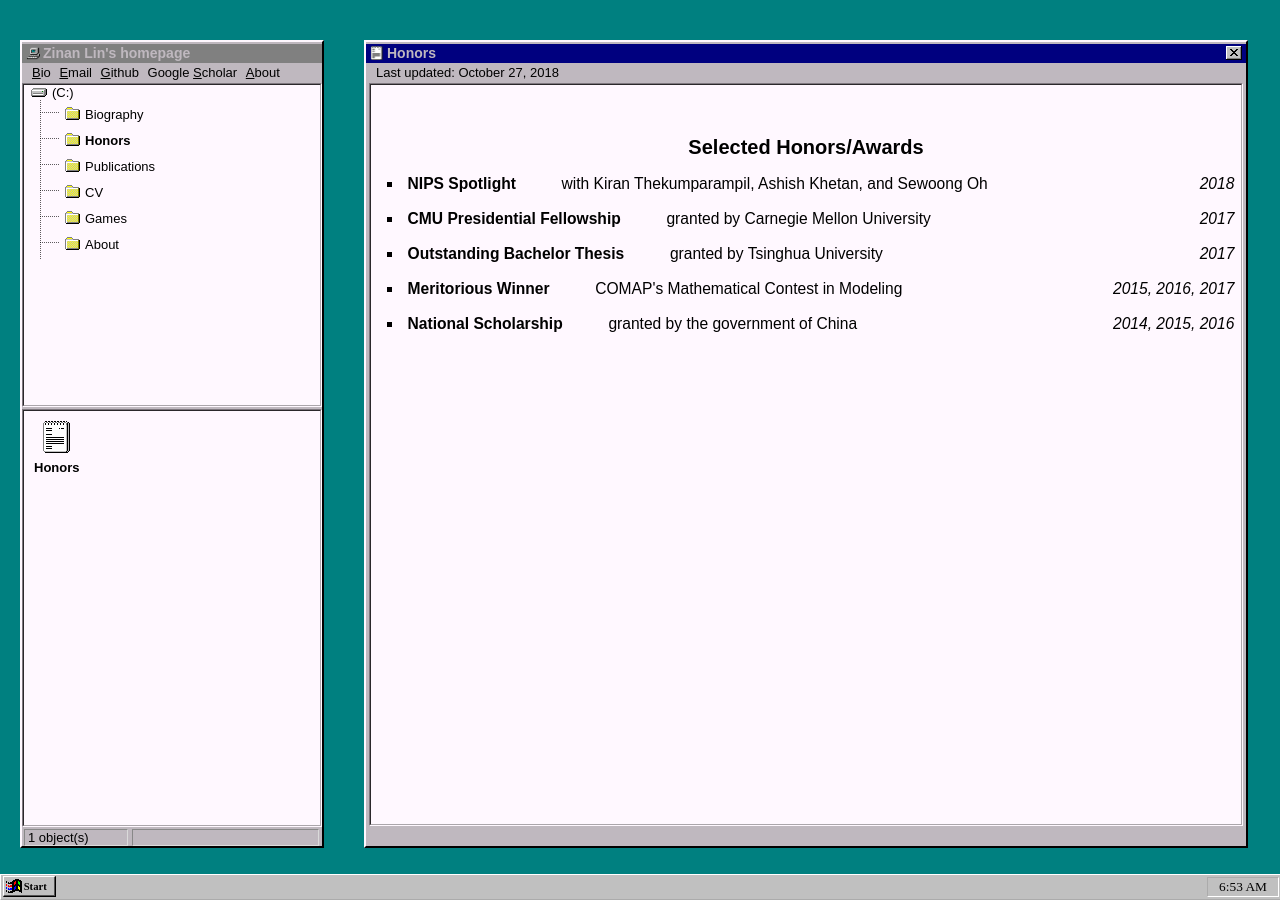
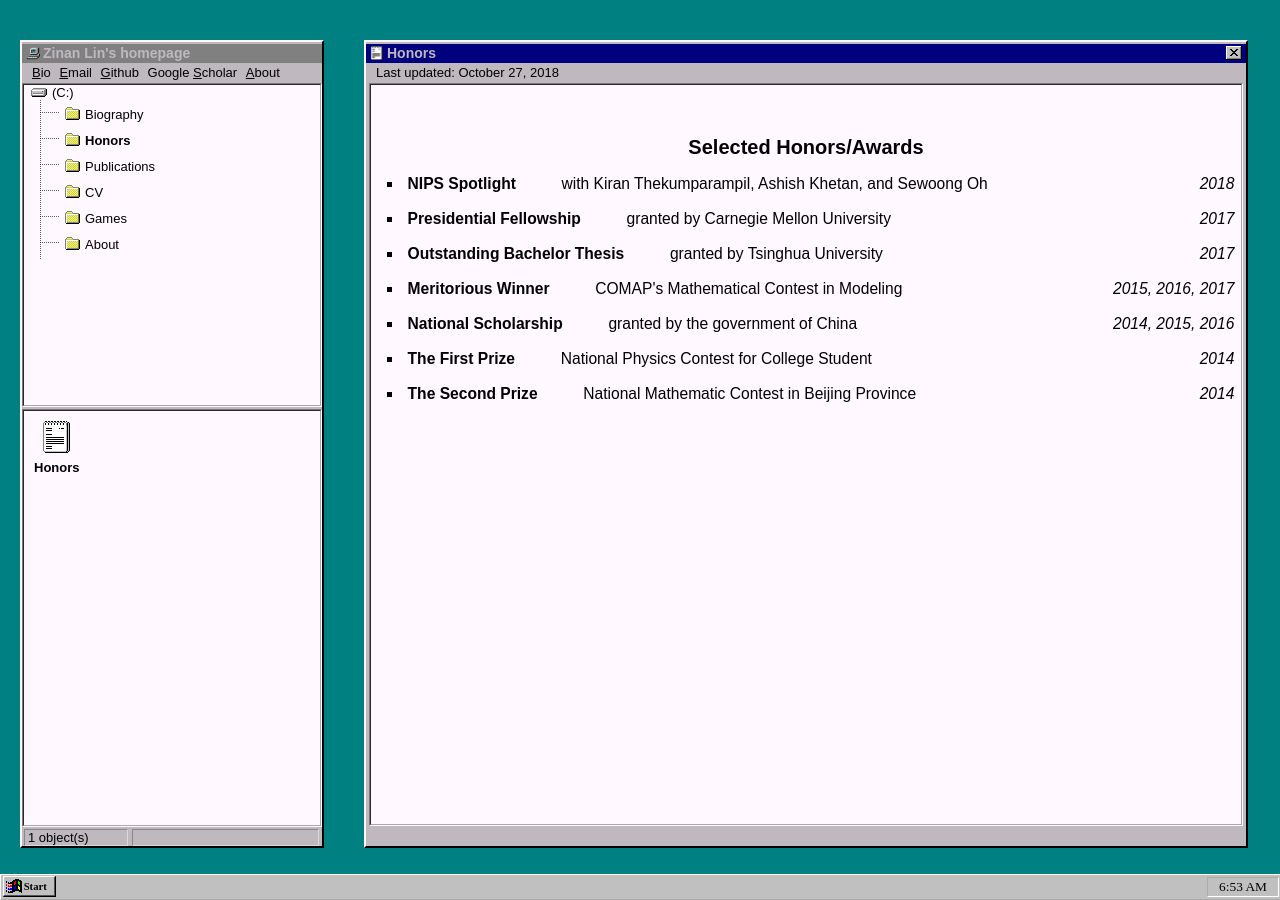
Before and after one commit to fjxmlzn/fjxmlzn.github.io, a Jekyll site: the page built from _honors/honors.html, in a window 1280 px wide. Built offline with Jekyll 4.4.1, drawn with Linux system fonts in a browser that asks for light colours.

Commit message:
update CV, honors, and publications

```diff
--- a/_honors/honors.html
+++ b/_honors/honors.html
@@ -35,7 +35,7 @@ permalink: /honors/index.html
         <span class='honor_year'>2018</span>
     </li>
     <li class='honor_li'>
-        <span class='honor_title'>CMU Presidential Fellowship</span>
+        <span class='honor_title'>Presidential Fellowship</span>
         <span class="honor_content">granted by Carnegie Mellon University</span>
         <span class='honor_year'>2017</span>
     </li>
@@ -54,4 +54,14 @@ permalink: /honors/index.html
         <span class="honor_content">granted by the government of China</span>
         <span class='honor_year'>2014, 2015, 2016</span>
     </li>
+    <li class='honor_li'>
+        <span class='honor_title'>The First Prize</span>
+        <span class="honor_content">National Physics Contest for College Student</span>
+        <span class='honor_year'>2014</span>
+    </li>
+    <li class='honor_li'>
+        <span class='honor_title'>The Second Prize</span>
+        <span class="honor_content">National Mathematic Contest in Beijing Province</span>
+        <span class='honor_year'>2014</span>
+    </li>
 </ul>
--- a/_publications/publications.html
+++ b/_publications/publications.html
@@ -83,7 +83,7 @@ permalink: /publications/index.html
     </li>
 
     <li class='publication_li'>
-        <span class='publication_title'>Learning conditional GAN using noisy labels</span>
+        <span class='publication_title'>Robustness of conditional GANs to noisy labels</span>
         <span class="publication_author">
             <a href="https://ece.illinois.edu/directory/profile/thekump2" target="_blank">Kiran Thekumparampil</a>,
             <a href="http://web.engr.illinois.edu/~khetan2/" target="_blank">Ashish Khetan</a>,
```
Also changed, not shown: 1 other file.
